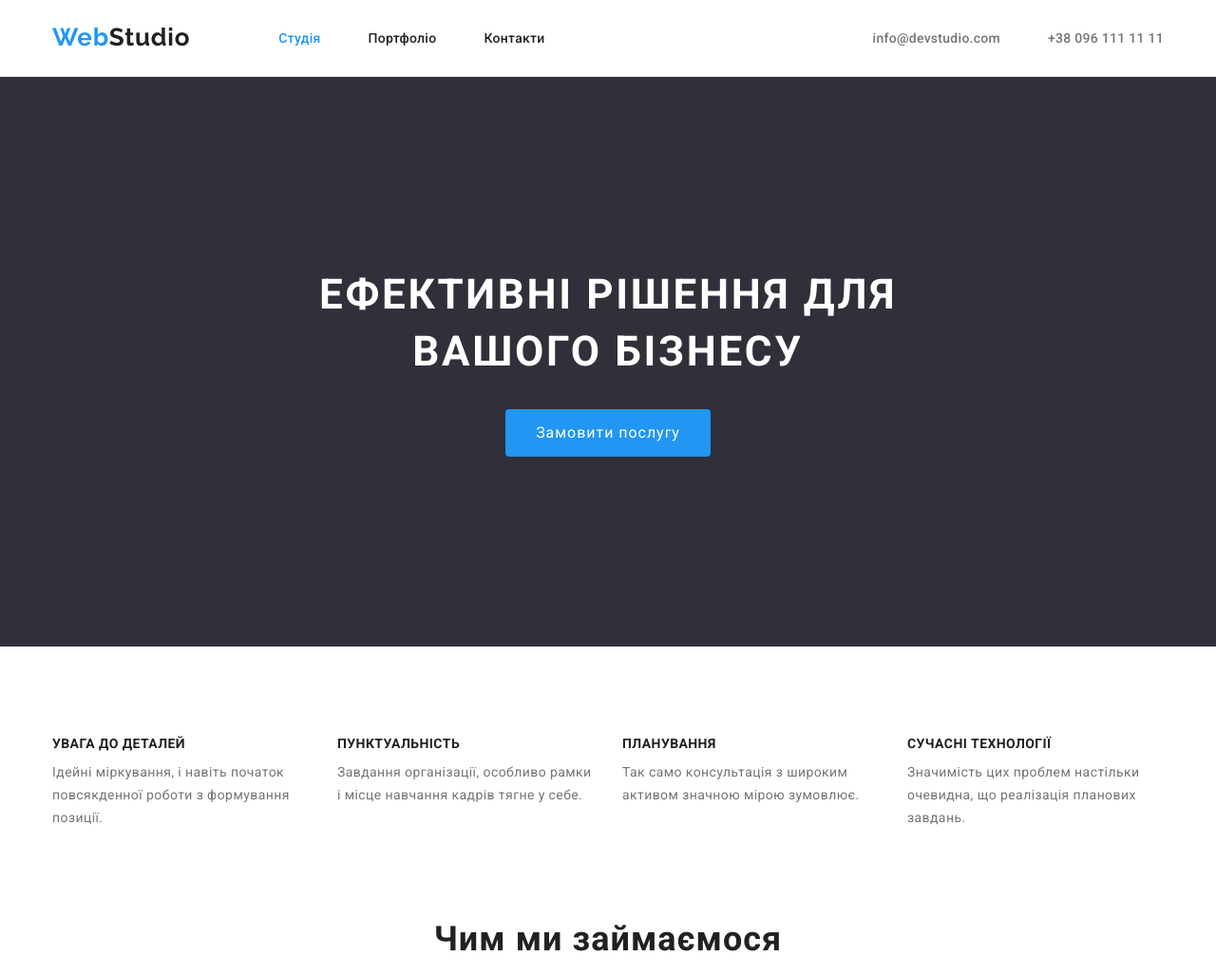
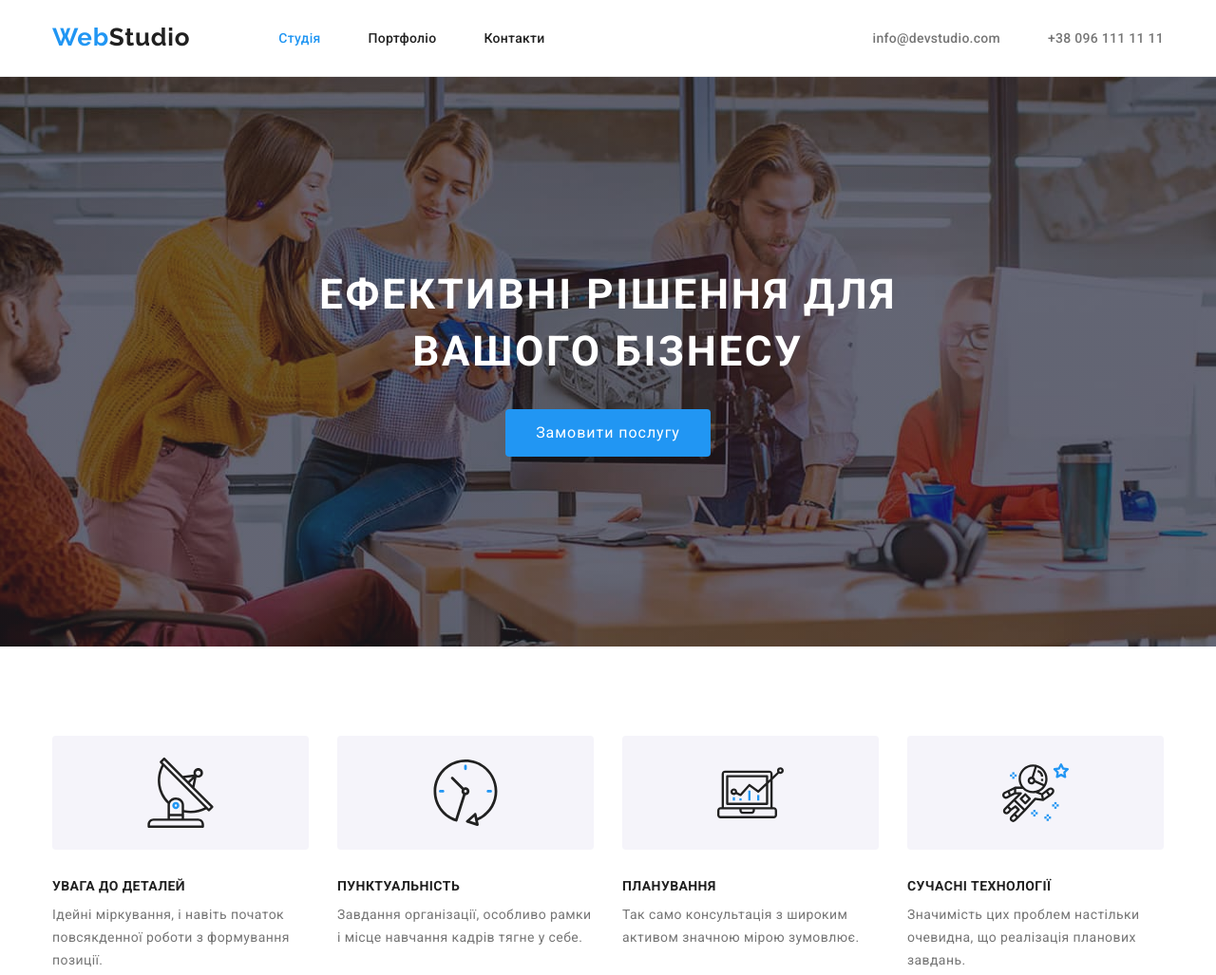
Before and after one commit to OleksandrSemenko2/goit-markup-hw-04, a plain HTML site: page index.html in a window 1280 px wide. Shown: the top 1027 px of the page at 95% size. Drawn offline with nearby package versions, Linux system fonts and the light colour scheme.

Commit message:
half is done

```diff
--- a/CSS/style.css
+++ b/CSS/style.css
@@ -121,6 +121,17 @@ header {
 .hat {
   background-color: var(--brand-background-black);
   padding: 200px 0;
+  max-width: 1600px;
+  background-image: linear-gradient(
+      to right,
+      rgba(47, 48, 58, 0.4),
+      rgba(47, 48, 58, 0.4)
+    ),
+    url(../images/hat-background.jpg);
+  max-width: ;
+  background-size: cover;
+  background-position: center;
+  margin: auto;
 }
 .hat-container {
   display: flex;
@@ -169,6 +180,29 @@ header {
 .benefits-item {
   max-width: 270px;
 }
+.benefits-item::before {
+  display: block;
+  content: "";
+  height: 120px;
+  border-radius: 4px;
+  background-size: 70px;
+  background-position: center;
+  background-repeat: no-repeat;
+  background-color: var(--brand-background-white);
+  margin-bottom: 30px;
+}
+.benefits-item.antenna::before {
+  background-image: url(../images/Antena.svg);
+}
+.benefits-item.clock::before {
+  background-image: url(../images/clock.svg);
+}
+.benefits-item.diagram::before {
+  background-image: url(../images/diagram.svg);
+}
+.benefits-item.astronaut::before {
+  background-image: url(../images/astronaut.svg);
+}
 .benefits-header {
   font-size: 14px;
   text-transform: uppercase;
@@ -198,6 +232,11 @@ header {
 }
 .team-section {
   background-color: var(--brand-background-white);
+}
+.team-item {
+  box-shadow: 0px 1px 3px rgba(0, 0, 0, 0.12), 0px 1px 1px rgba(0, 0, 0, 0.14),
+    0px 2px 1px rgba(0, 0, 0, 0.2);
+  border-radius: 0px 0px 4px 4px;
 }
 .team-img {
   display: block;
@@ -291,6 +330,11 @@ footer {
 .portfolio-item {
   flex-basis: calc((100% - 60px) / 3);
 }
+.portfolio-item:focus,
+.portfolio-item:hover {
+  box-shadow: 0px 1px 1px rgba(0, 0, 0, 0.12), 0px 4px 4px rgba(0, 0, 0, 0.06),
+    1px 4px 6px rgba(0, 0, 0, 0.16);
+}
 .portfolio-description {
   padding: 24px 20px;
   border-left: 1px solid #eeeeee;
--- a/index.html
+++ b/index.html
@@ -61,27 +61,27 @@
         <div class="container">
           <h2 class="visually-hidden">Наші перваги</h2>
           <ul class="benefits">
-            <li class="benefits-item">
+            <li class="benefits-item antenna">
               <h3 class="benefits-header">Увага до деталей</h3>
               <p class="benefits-text">
                 Ідейні міркування, і навіть початок повсякденної роботи з
                 формування позиції.
               </p>
             </li>
-            <li class="benefits-item">
+            <li class="benefits-item clock">
               <h3 class="benefits-header">Пунктуальність</h3>
               <p class="benefits-text">
                 Завдання організації, особливо рамки і місце навчання кадрів
                 тягне у себе.
               </p>
             </li>
-            <li class="benefits-item">
+            <li class="benefits-item diagram">
               <h3 class="benefits-header">Планування</h3>
               <p class="benefits-text">
                 Так само консультація з широким активом значною мірою зумовлює.
               </p>
             </li>
-            <li class="benefits-item">
+            <li class="benefits-item astronaut">
               <h3 class="benefits-header">Сучасні технології</h3>
               <p class="benefits-text">
                 Значимість цих проблем настільки очевидна, що реалізація
@@ -123,7 +123,7 @@
         <div class="container">
           <h2 class="header-second">Наша команда</h2>
           <ul class="team">
-            <li>
+            <li class="team-item">
               <img
                 class="team-img"
                 src="images/igor_demyanenko.jpg"
@@ -135,7 +135,7 @@
                 <p class="team-text">Product Designer</p>
               </div>
             </li>
-            <li>
+            <li class="team-item">
               <img
                 class="team-img"
                 src="images/olg_repina.jpg"
@@ -147,7 +147,7 @@
                 <p class="team-text">Frontend Developer</p>
               </div>
             </li>
-            <li>
+            <li class="team-item">
               <img
                 class="team-img"
                 src="images/mykola_tarasov.jpg"
@@ -159,7 +159,7 @@
                 <p class="team-text">Marketing</p>
               </div>
             </li>
-            <li>
+            <li class="team-item">
               <img
                 class="team-img"
                 src="images/mikhaylo_yermakov.jpg"
```
Also changed, not shown: images/Antena.svg (added), images/astronaut.svg (added), images/clock.svg (added), images/diagram.svg (added), images/hat-background.jpg (added).
